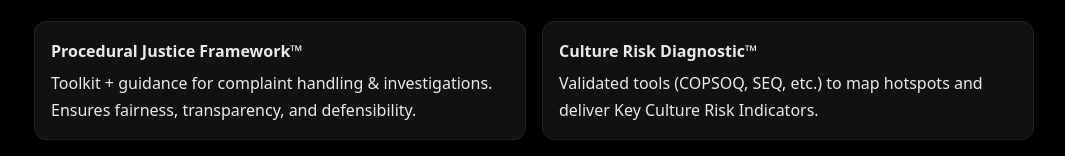
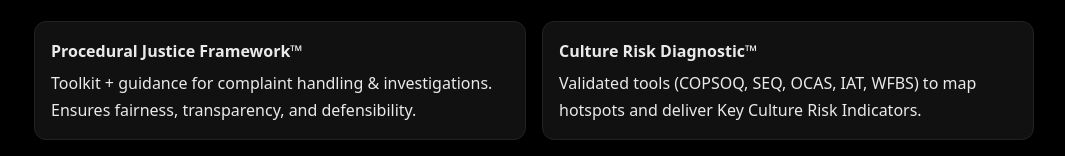
Before and after one commit to AlbertoRMelgoza/AdMeliorem, a Next.js app: page / in a window 1280 px wide. Shown: the part 708-864 px from the top of the page, without its empty margins (106-1171 px from the left). Built offline with nearby package versions, Linux system fonts and the light colour scheme.

Commit message:
Restore layout and homepage

```diff
--- a/app/layout.tsx
+++ b/app/layout.tsx
@@ -1,5 +1,5 @@
 export const metadata = {
-  title: "Ad Meliorem — Psychosocial Risk Prevention & Control",
+  title: "Ad Meliorem — Culture and Psychosocial Risk Prevention & Control",
   description:
     "Specialist in preventing sexual harassment, aggression, bullying, and procedural justice failures. WHS-compliant frameworks, diagnostics, and support.",
   openGraph: {
--- a/app/page.tsx
+++ b/app/page.tsx
@@ -89,7 +89,7 @@
             <div style={card}>
               <h4 style={{ margin: "0 0 6px" }}>Culture Risk Diagnostic™</h4>
               <p style={{ margin: 0 }}>
-                Validated tools (COPSOQ, SEQ, etc.) to map hotspots and deliver Key Culture Risk Indicators.
+                Validated tools (COPSOQ, SEQ, OCAS, IAT, WFBS) to map hotspots and deliver Key Culture Risk Indicators.
               </p>
             </div>
           </a>
```
